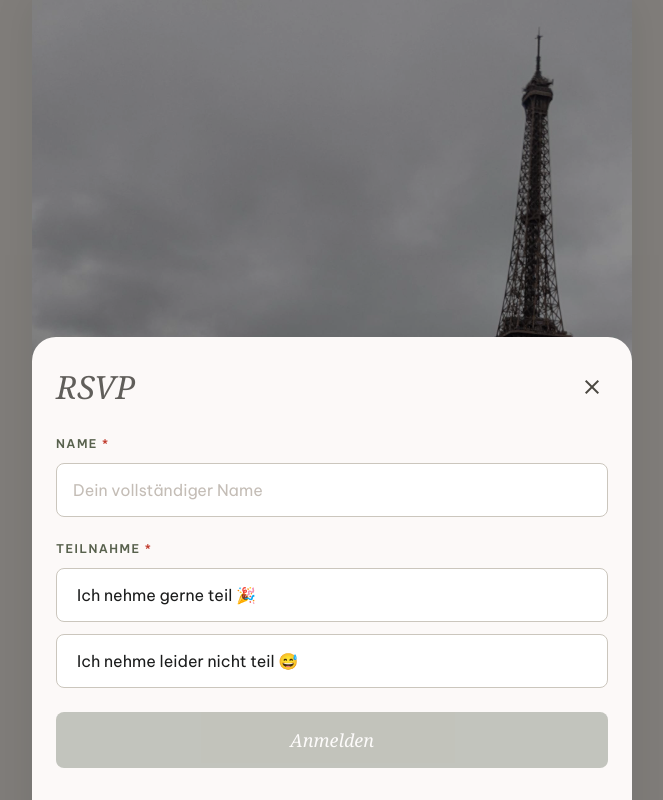
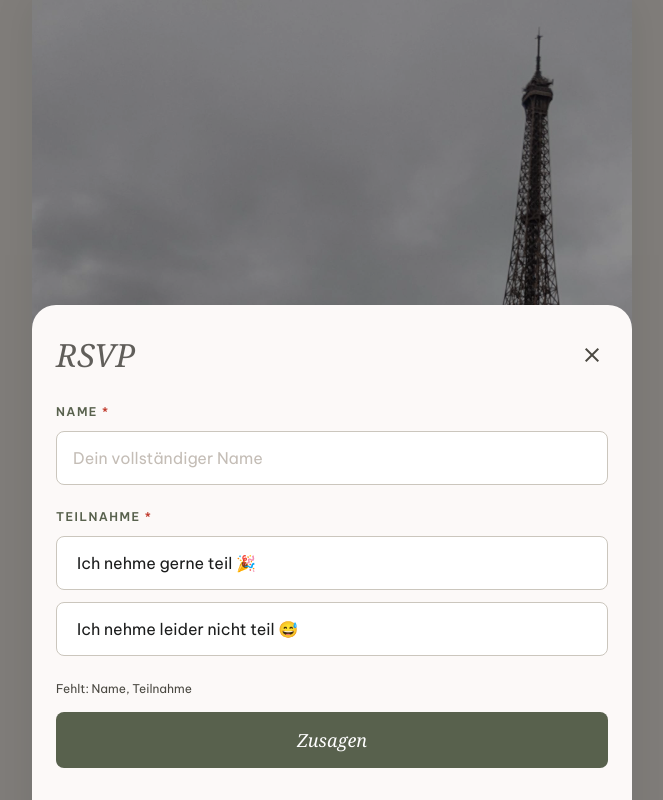
Before and after one commit to KrieglFritsche/WeddingPage, an Angular app: page / in a window 1280 px wide. Both pictures are taken after a click on the button "Zu- oder Absage". Shown: the top 800 px of the page, without its empty margins (308-971 px from the left). Built offline with nearby package versions, Linux system fonts and the light colour scheme.

Commit message:
refinement

```diff
--- a/src/app/rsvp/rsvp.html
+++ b/src/app/rsvp/rsvp.html
@@ -1,5 +1,5 @@
 @if (!isSubmitted()) {
-  <button class="rsvp-fab" (click)="open()">Zu- oder Absage</button>
+  <button class="rsvp-fab" [class.wiggle]="isWiggling()" (click)="open()">Zu- oder Absage</button>
 }
 
 @if (isOpen()) {
@@ -153,7 +153,7 @@
           </div>
 
           <div class="form-field">
-            <label for="allergies">Allergien <span class="req">*</span></label>
+            <label for="allergies">Allergien</label>
             <input
               id="allergies"
               type="text"
@@ -205,7 +205,7 @@
           }
 
           <div class="form-field">
-            <label for="music">Musikwunsch <span class="req">*</span></label>
+            <label for="music">Musikwunsch</label>
             <input
               id="music"
               type="text"
@@ -228,8 +228,12 @@
 
         }
 
-        <button type="submit" class="rsvp-submit" [disabled]="form.invalid">
-          Anmelden
+        @if (missingFields.length > 0) {
+          <p class="rsvp-missing">Fehlt: {{ missingFields.join(', ') }}</p>
+        }
+
+        <button type="submit" class="rsvp-submit">
+          {{ attending === 'Nein' ? 'Absagen' : 'Zusagen' }}
         </button>
 
       </form>
--- a/src/app/rsvp/rsvp.scss
+++ b/src/app/rsvp/rsvp.scss
@@ -22,6 +22,10 @@
     background-color: #4a5240;
     box-shadow: 0 10px 32px rgba(0, 0, 0, 0.28);
     transform: translateX(-50%) translateY(-2px);
+  }
+
+  &.wiggle {
+    animation: fabWiggle 0.7s ease;
   }
 }
 
@@ -151,6 +155,14 @@
     &::placeholder {
       color: #c4bdb6;
     }
+
+    &.ng-invalid.ng-touched {
+      border-color: #c0392b;
+    }
+  }
+
+  &:has(input[type='radio'].ng-invalid.ng-touched) .radio-option {
+    border-color: #c0392b;
   }
 
   textarea {
@@ -196,6 +208,14 @@
   }
 }
 
+.rsvp-missing {
+  font-family: var(--font-sans);
+  font-size: 0.75rem;
+  color: var(--color-on-surface-variant);
+  margin-bottom: 0.875rem;
+  line-height: 1.5;
+}
+
 .rsvp-submit {
   width: 100%;
   margin-bottom: 0.25rem;
@@ -220,6 +240,16 @@
   }
 }
 
+@keyframes fabWiggle {
+  0%, 100% { transform: translateX(-50%) rotate(0deg); }
+  15%       { transform: translateX(-50%) rotate(-8deg); }
+  30%       { transform: translateX(-50%) rotate(8deg); }
+  45%       { transform: translateX(-50%) rotate(-5deg); }
+  60%       { transform: translateX(-50%) rotate(5deg); }
+  75%       { transform: translateX(-50%) rotate(-2deg); }
+  90%       { transform: translateX(-50%) rotate(2deg); }
+}
+
 @keyframes fadeIn {
   from { opacity: 0; }
   to { opacity: 1; }
--- a/src/app/rsvp/rsvp.ts
+++ b/src/app/rsvp/rsvp.ts
@@ -14,6 +14,9 @@ export class Rsvp implements OnInit, OnDestroy {
 
   isSubmitted = signal(false); // localStorage.getItem(this.STORAGE_KEY) === 'true'
   isOpen = signal(false);
+  isWiggling = signal(false);
+
+  private wiggleInterval: ReturnType<typeof setInterval> | null = null;
 
   form = new FormGroup({
     website:       new FormControl(''),
@@ -42,6 +45,28 @@ export class Rsvp implements OnInit, OnDestroy {
   get showbeamer() { return this.form.get('showbeamer')!.value; }
   get absence()    { return this.form.get('absence')!.value; }
 
+  private readonly fieldLabels: Record<string, string> = {
+    name:        'Name',
+    attending:   'Teilnahme',
+    absence:     'Was trifft zu?',
+    plusone:     'Begleitung',
+    plusonename: 'Name der Begleitung',
+    phone:       'Bevorzugter Kontakt (Email/Tel.)',
+    children:    'Kinder dabei?',
+    food:        'Essen',
+    allergies:   'Allergien',
+    show:        'Beitrag geplant?',
+    showlength:  'Beitrag Länge',
+    showbeamer:  'Beamer oder Leinwand benötigt?',
+    music:       'Musikwunsch',
+  };
+
+  get missingFields(): string[] {
+    return Object.entries(this.fieldLabels)
+      .filter(([key]) => this.form.get(key)?.errors?.['required'])
+      .map(([, label]) => label);
+  }
+
   private require(...fields: string[]) {
     for (const f of fields) {
       const c = this.form.get(f)!;
@@ -58,11 +83,19 @@ export class Rsvp implements OnInit, OnDestroy {
     }
   }
 
+  private startWiggleTimer() {
+    this.wiggleInterval = setInterval(() => {
+      this.isWiggling.set(true);
+      setTimeout(() => this.isWiggling.set(false), 700);
+    }, 20000);
+  }
+
   ngOnInit() {
+    this.startWiggleTimer();
     this.subs.add(
       this.form.get('attending')!.valueChanges.subscribe(v => {
         if (v === 'Ja') {
-          this.require('plusone', 'phone', 'children', 'food', 'allergies', 'show', 'music');
+          this.require('plusone', 'phone', 'children', 'food', 'show');
           this.unrequire('absence');
           this.form.patchValue({ absence: '' }, { emitEvent: false });
         } else {
@@ -108,6 +141,7 @@ export class Rsvp implements OnInit, OnDestroy {
 
   ngOnDestroy() {
     this.subs.unsubscribe();
+    if (this.wiggleInterval) clearInterval(this.wiggleInterval);
   }
 
   @HostListener('document:keydown.escape')
@@ -117,16 +151,27 @@ export class Rsvp implements OnInit, OnDestroy {
 
   open() {
     this.isOpen.set(true);
+    this.isWiggling.set(false);
     document.body.style.overflow = 'hidden';
+    if (this.wiggleInterval) clearInterval(this.wiggleInterval);
   }
 
   close() {
     this.isOpen.set(false);
     document.body.style.overflow = '';
+    this.form.reset();
+    this.startWiggleTimer();
   }
 
   submit() {
-    if (this.form.invalid) return;
+    if (this.form.invalid) {
+      this.form.markAllAsTouched();
+      setTimeout(() => {
+        const el = document.querySelector('.rsvp-form .ng-invalid');
+        el?.closest('.form-field')?.scrollIntoView({ behavior: 'smooth', block: 'center' });
+      }, 0);
+      return;
+    }
     if (this.form.value.website) return;
 
     const v = this.form.value;
```
